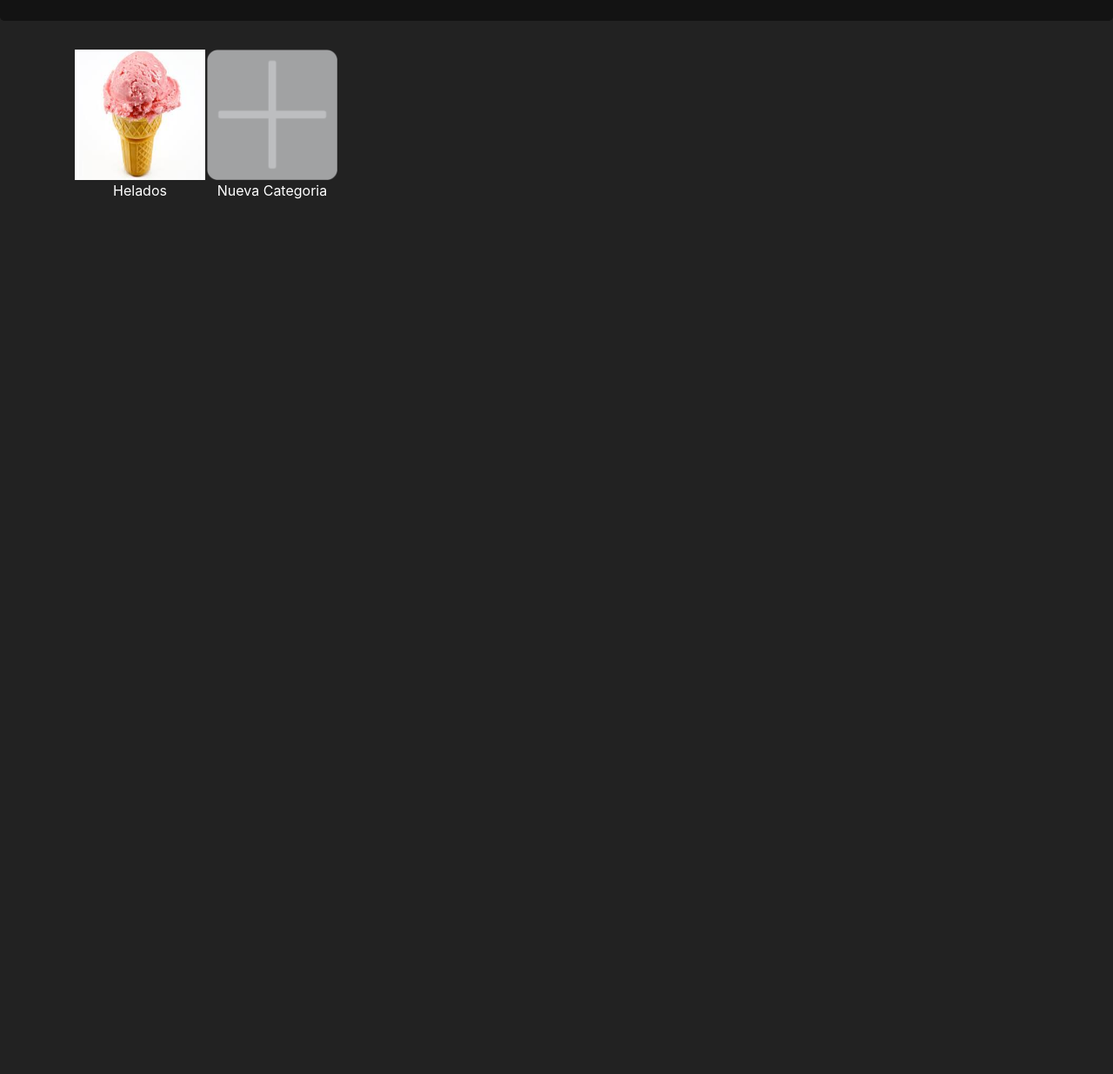
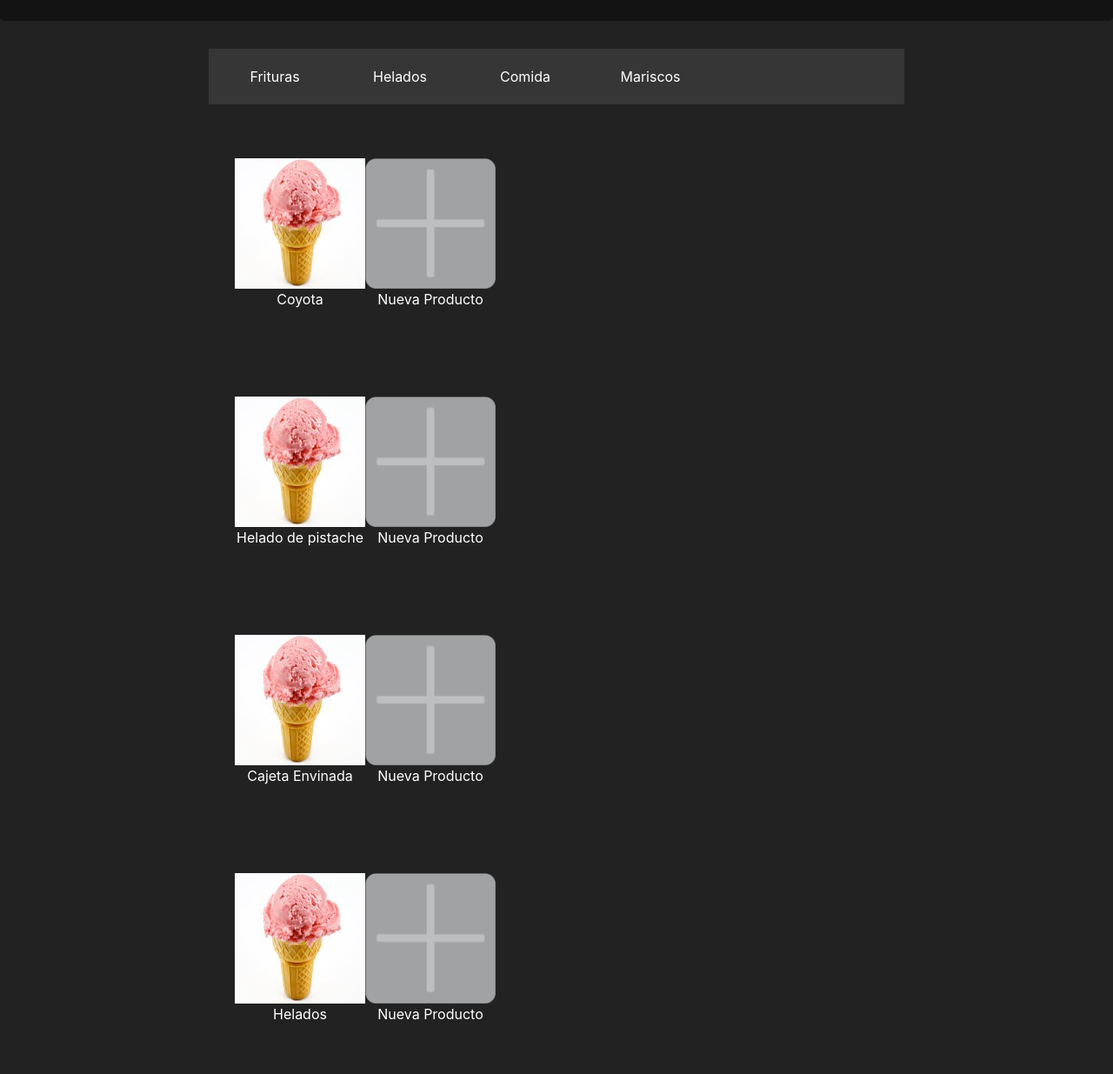
Before and after one commit to brandontm/cotizador, a plain HTML site: page index.html in a window 1280 px wide. Shown: the part 160-1395 px from the top of the page at 87% size. Before the commit the page ends 800 px from the top, so only its background shows below. Drawn offline with nearby package versions, Linux system fonts and the light colour scheme.

Commit message:
Updated index.html/ prototipo vista

```diff
--- a/index.html
+++ b/index.html
@@ -3,7 +3,7 @@
 
 <head>
     <meta charset="utf-8">
-    <title>Index</title>
+    <title>Cotizador</title>
 
     <meta name="description" content="">
     <meta name="viewport" content="width=device-width, initial-scale=1, shrink-to-fit=no">
@@ -14,8 +14,10 @@
 
     <link rel="stylesheet" href="css/normalize.css">
     <link rel="stylesheet" href="css/main.css">
+    <link rel="stylesheet" href="css/style.css">
+    <link rel="stylesheet" href="css/font-awesome.css">
+    <link rel="stylesheet" href="https://stackpath.bootstrapcdn.com/bootstrap/4.5.0/css/bootstrap.min.css"
 
-    <link rel="stylesheet" href="https://stackpath.bootstrapcdn.com/bootstrap/4.5.0/css/bootstrap.min.css"
     integrity="sha384-9aIt2nRpC12Uk9gS9baDl411NQApFmC26EwAOH8WgZl5MYYxFfc+NcPb1dKGj7Sk" crossorigin="anonymous">
 
     <meta name="theme-color" content="#fafafa">
@@ -29,32 +31,140 @@
     <div class="jumbotron text-center">
         <h1>Cotizador de envíos</h1>
     </div>
-    <div class="container">
+    <div class="wrap">
+        <ul class="tabs">
+            <li><a href="#tab1"><span class="tab-text">Frituras</span></a></li>
+            <li><a href="#tab2"><span class="tab-text">Helados</span></a></li>
+            <li><a href="#tab3"><span class="tab-text">Comida</span></a></li>
+            <li><a href="#tab4"><span class="tab-text">Mariscos</span></a></li>
+        </ul>
+
+        <div class="secciones">
+            <article id="tab1">
+                <p>
                 <table>
                     <tbody>
                         <tr>
                             <td>
-                    <a >
-                    <image width="150" height="150" src= "helados.jpg"/><br>
+                                 <a title="helados" href="helados.jsp">
+                                        <image alt="helados "  width="150" height="150" src= "helados.jpg"/>
                                  </a>
+                                 <br>
+                                <div align="center">
+                                    <label>Coyota</label>
+                               </div>
+
+                            </td>
+                            <td>
+                               <form>
+
+                                <image width="150" height="150" src= "nuevoElemento.png"/>
+                                <br>
+                                <div align="center" >
+                                    <label>Nueva Producto</label>
+                                </div>
+
+                                </form>
+                            </td>
+                        </tr>
+                    </tbody>
+                </table>
+            </p>
+            </article>
+            <article id="tab2">
+                <p>
+                <table>
+                    <tbody>
+                        <tr>
+                            <td>
+                                 <a title="helados" href="helados.jsp">
+                                        <image alt="helados "  width="150" height="150" src= "helados.jpg"/>
+                                 </a>
+                                 <br>
+                                    <div align="center">
+                                    <label>Helado de pistache</label>
+                                </div>
+
+                            </td>
+                            <td>
+                               <form>
+
+                                <image width="150" height="150" src= "nuevoElemento.png"/>
+                                   <br>
+                                <div align="center" >
+                                    <label>Nueva Producto</label>
+                                </div>
+
+                                </form>
+                            </td>
+                        </tr>
+                    </tbody>
+                </table>
+            </p>
+            </article>
+            <article id="tab3">
+                <p>
+                <table>
+                    <tbody>
+                        <tr>
+                            <td>
+                                 <a title="helados" href="helados.jsp">
+                                        <image alt="helados "  width="150" height="150" src= "helados.jpg"/>
+                                 </a>
+                                 <br>
+                                    <div  align="center">
+                                    <label>Cajeta Envinada</label>
+                                    </div>
+
+                            </td>
+                            <td>
+                               <form>
+
+                                <image width="150" height="150" src= "nuevoElemento.png"/>
+                                  <br>
+                                <div align="center" >
+                                    <label>Nueva Producto</label>
+                                </div>
+
+                                </form>
+                            </td>
+                        </tr>
+                    </tbody>
+                </table>
+            </p>
+            </article>
+            <article id="tab4">
+                <p>
+                <table>
+                    <tbody>
+                        <tr>
+                            <td>
+                                 <a title="helados" href="helados.jsp">
+                                        <image alt="helados "  width="150" height="150" src= "helados.jpg"/>
+                                 </a>
+                                 <br>
                                     <div align="center">
                                     <label>Helados</label>
                                 </div>
 
                             </td>
                             <td>
-                    <a>
-                    <image width="150" height="150" src= "nuevoElemento.png"/><br>
-                    </a>
+                               <form>
+
+                                <image width="150" height="150" src= "nuevoElemento.png"/>
+                                  <br>
                                 <div align="center" >
-                        <label>Nueva Categoria</label>
+                                    <label>Nueva Producto</label>
                                 </div>
 
-
+                                </form>
                             </td>
                         </tr>
                     </tbody>
                 </table>
+            </p>
+            </article>
+        </div>
     </div>
  <!--   <div class="container">
         <h1>Datos de la cotizaci&oacute;n</h1>
@@ -92,12 +202,11 @@
 
 
 
-
+    <script src="https://code.jquery.com/jquery-3.2.1.min.js"></script>
     <script src="js/vendor/modernizr-3.11.2.min.js"></script>
     <script src="js/plugins.js"></script>
     <script src="js/main.js"></script>
-
-    <script src="js/main.js"></script>
+    <script type="text/javascript" src="data/datos.json"></script>
 </body>
 
 </html>
```
Lines whose indentation alone changed are shown as unchanged.
